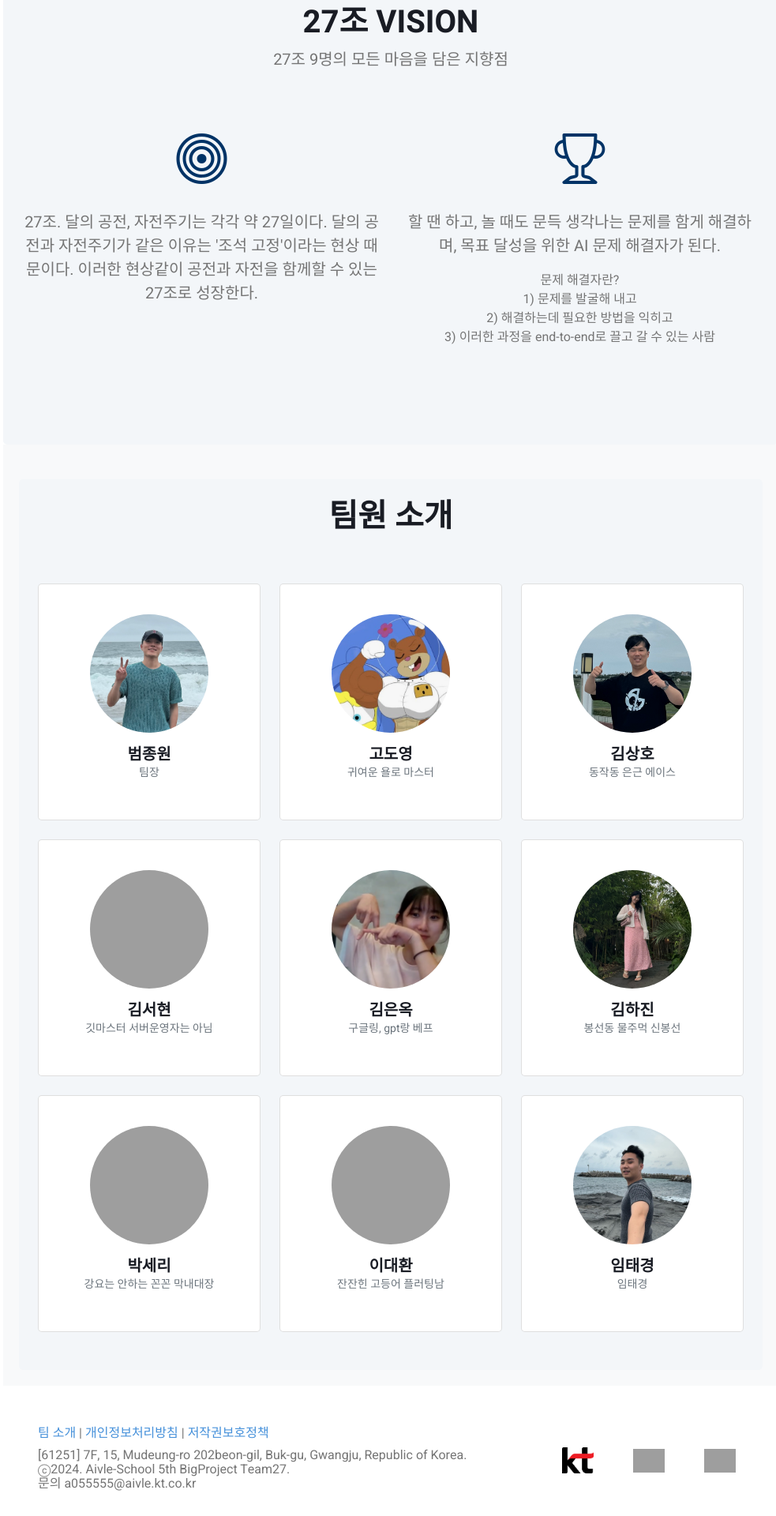
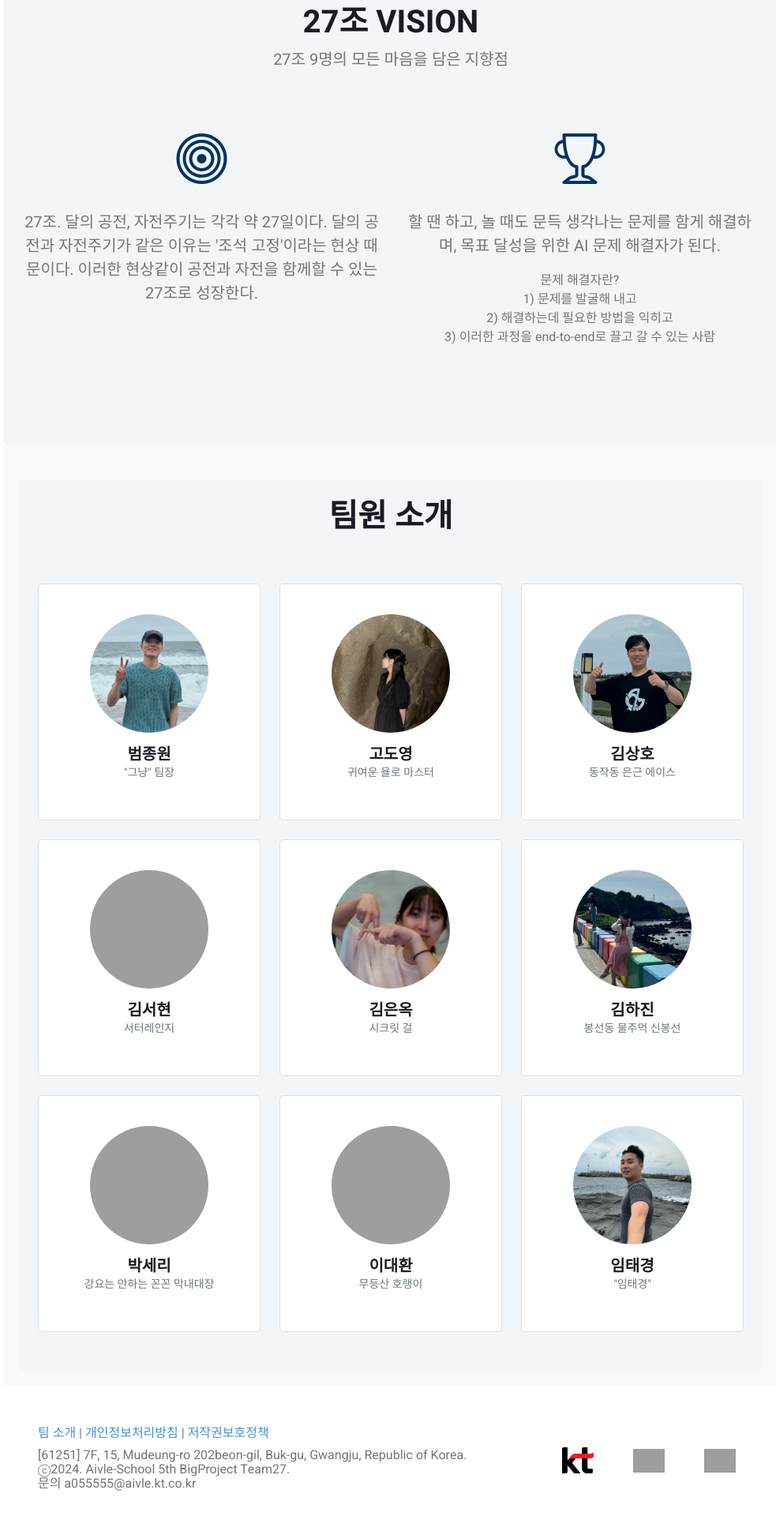
Before and after one commit to KTAIVLE27/BeachSafety, a Django app: page /team_info in a window 1280 px wide. Shown: the part 966-2886 px from the top of the page at 79% size, without its empty margins (270-1253 px from the left). Run offline with Django 5.2, Linux system fonts and the light colour scheme; some libraries are stand-ins or nearby versions; grey boxes are pictures that could not be loaded.

Commit message:
refactor: 팀원 소개 수정

```diff
--- a/main/templates/team_info.html
+++ b/main/templates/team_info.html
@@ -84,7 +84,7 @@
                         <img src="{% static 'img/team_gallery/member1.jpg' %}" class="card-img-top" alt="Member 5">
                         <div class="card-body">
                             <h5 class="card-title">범종원</h5>
-                            <p class="card-text">팀장</p>
+                            <p class="card-text">"그냥" 팀장</p>
                         </div>
                     </div>
                 </div>
@@ -111,7 +111,7 @@
                         <img src="{% static 'img/team_gallery/member4.jpg' %}" class="card-img-top" alt="Member 4">
                         <div class="card-body">
                             <h5 class="card-title">김서현</h5>
-                            <p class="card-text">깃마스터 서버운영자는 아님</p>
+                            <p class="card-text">서터레인지</p>
                         </div>
                     </div>
                 </div>
@@ -120,7 +120,7 @@
                         <img src="{% static 'img/team_gallery/member5.png' %}" class="card-img-top" alt="Member 5">
                         <div class="card-body">
                             <h5 class="card-title">김은옥</h5>
-                            <p class="card-text">구글링, gpt랑 베프 </p>
+                            <p class="card-text">시크릿 걸</p>
                         </div>
                     </div>
                 </div>
@@ -147,7 +147,7 @@
                         <img src="{% static 'img/team_gallery/member8.jpg' %}" class="card-img-top" alt="Member 8">
                         <div class="card-body">
                             <h5 class="card-title">이대환</h5>
-                            <p class="card-text">잔잔힌 고등어 플러팅남</p>
+                            <p class="card-text">무등산 호랭이</p>
                         </div>
                     </div>
                 </div>
@@ -156,7 +156,7 @@
                         <img src="{% static 'img/team_gallery/member9.jpg' %}" class="card-img-top" alt="Member 9">
                         <div class="card-body">
                             <h5 class="card-title">임태경</h5>
-                            <p class="card-text">임태경</p>
+                            <p class="card-text">"임태경"</p>
                         </div>
                     </div>
                 </div>
```
Also changed, not shown: main/static/img/team_gallery/member2.jpg, main/static/img/team_gallery/member6.jpg.
